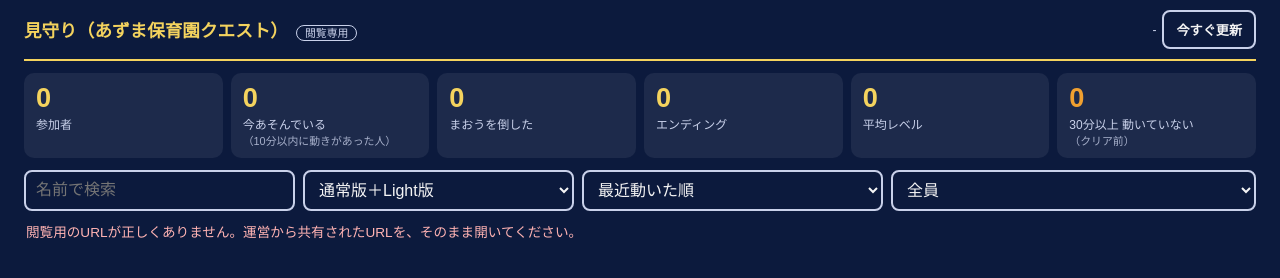
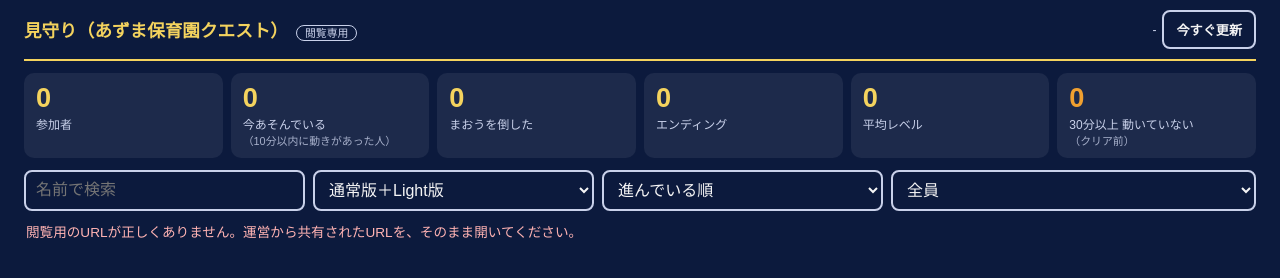
Before and after one commit to Kupopo-20/AzumaQuest-app_TEST, a plain HTML site: page watch.html in a window 1280 px wide. Drawn offline with Linux system fonts and the light colour scheme.

Commit message:
見守り・管理画面：「進んでいる順」に名前を変え、並べ替えの先頭（最初の表示）にする
Co-Authored-By: Claude Opus 5.5 <noreply@anthropic.com>

```diff
--- a/watch.html
+++ b/watch.html
@@ -35,8 +35,8 @@
       <option value="light">Light版だけ</option>
     </select>
     <select id="sort" aria-label="並べ替え">
+      <option value="progress">進んでいる順</option>
       <option value="seen">最近動いた順</option>
-      <option value="progress">クエストの進み順（進んでいる順）</option>
       <option value="level">レベルが高い順</option>
       <option value="levelAsc">レベルが低い順</option>
       <option value="name">名前順</option>
```
Also changed, not shown: admin.html (+1 -1 lines).
